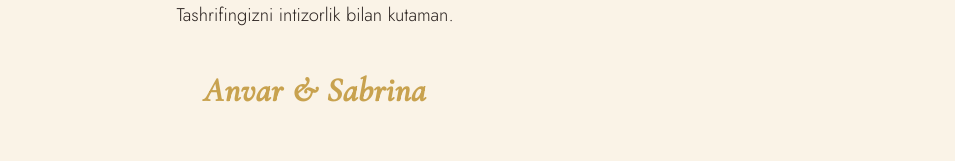
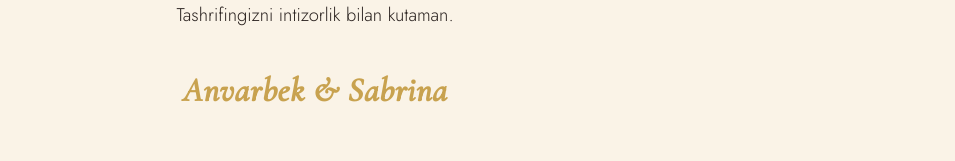
Before and after one commit to tojibayevvv/wedding, a React (Vite) app: page / in a window 1280 px wide. Shown: the part 490-651 px from the top of the page, without its empty margins (325-1280 px from the left). Built offline with nearby package versions, Linux system fonts and the light colour scheme.

Commit message:
Update wedding invitation signature and event time

```diff
--- a/src/content/weddingContent.js
+++ b/src/content/weddingContent.js
@@ -25,7 +25,7 @@ export const weddingContent = {
       "Muxabbat va quvonchga to'la ushbu shirin damlarni birgalikda baham ko'raylik. Mening eng baxtli kunimda menga hamroh bo'ling!",
       "Tashrifingizni intizorlik bilan kutaman."
     ],
-    signature: "Anvar & Sabrina",
+    signature: "Anvarbek & Sabrina",
   },
 
   event: {
@@ -33,7 +33,7 @@ export const weddingContent = {
     month: "IYUL",
     year: "2026",
     weekday: "Payshanba",
-    time: "10:00",
+    time: "11:00",
     venue: "Sofiya to'yxonasi",
     address: "Mo'ljal: 9 etajka dom ro'parasi",
   },
```
